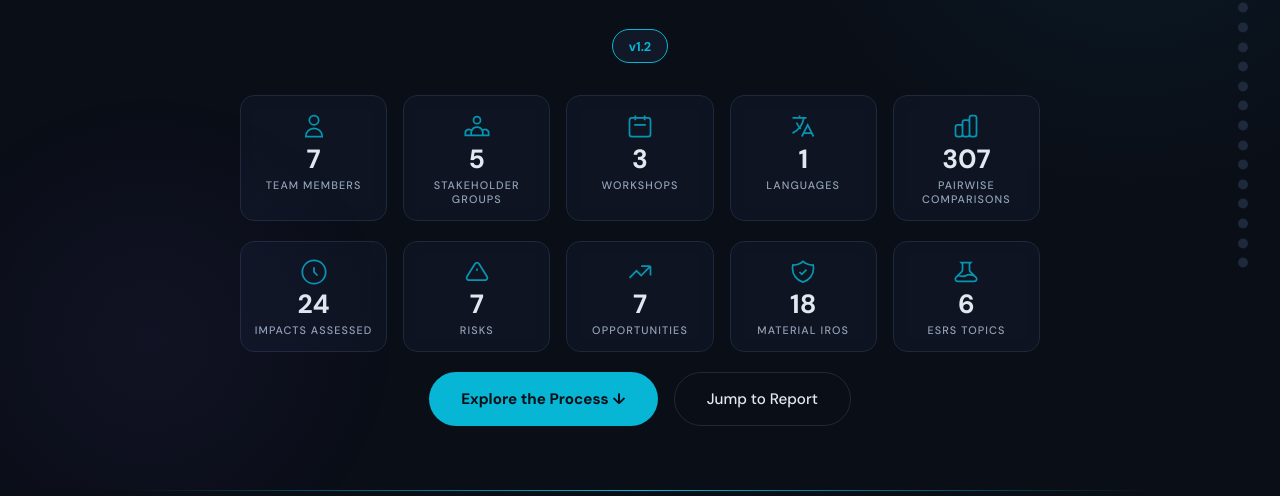
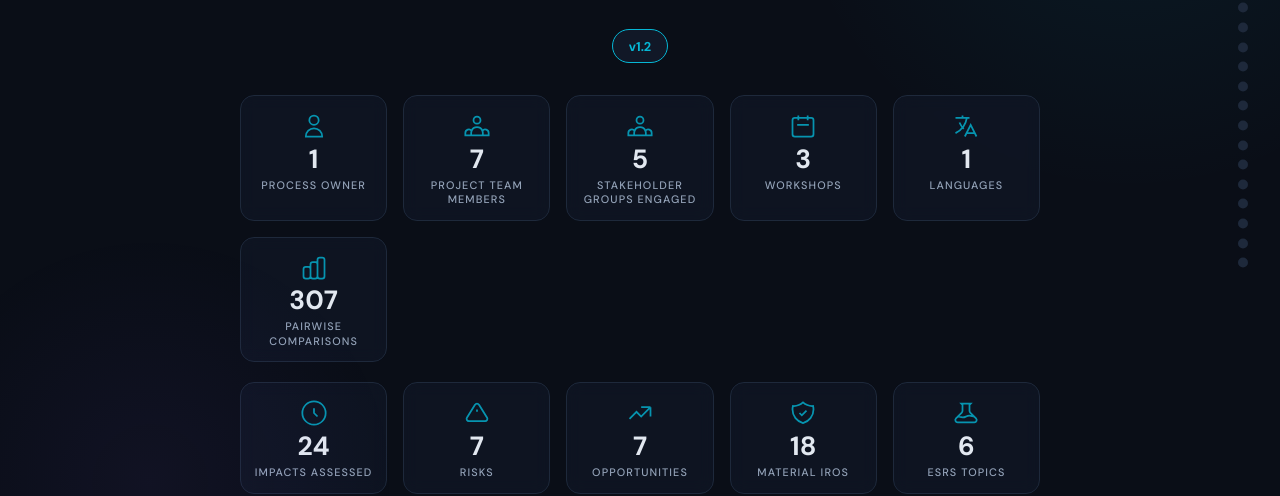
Before and after one commit to ExecutESG/dma-showcase, a plain HTML site: page hydro-energy/index.html in a window 1280 px wide. Shown: the part 304-800 px from the top of the page. Drawn offline with Linux system fonts and the light colour scheme.

Commit message:
fix: apply Jussi's 32 showcase text feedback items

```diff
--- a/hydro-energy/index.html
+++ b/hydro-energy/index.html
@@ -105,11 +105,15 @@
         <div class="hero-stats">
             <div class="hero-stat">
                 <svg class="stat-icon" viewBox="0 0 24 24" fill="none" stroke="currentColor" stroke-width="1.5"><path d="M16 7a4 4 0 11-8 0 4 4 0 018 0zM12 14a7 7 0 00-7 7h14a7 7 0 00-7-7z"/></svg>
-                <span class="val">7</span><span class="lbl">Team Members</span>
+                <span class="val">1</span><span class="lbl">Process Owner</span>
             </div>
             <div class="hero-stat">
                 <svg class="stat-icon" viewBox="0 0 24 24" fill="none" stroke="currentColor" stroke-width="1.5"><path d="M17 20h5v-2a3 3 0 00-5.356-1.857M17 20H7m10 0v-2c0-.656-.126-1.283-.356-1.857M7 20H2v-2a3 3 0 015.356-1.857M7 20v-2c0-.656.126-1.283.356-1.857m0 0a5.002 5.002 0 019.288 0M15 7a3 3 0 11-6 0 3 3 0 016 0z"/></svg>
-                <span class="val">5</span><span class="lbl">Stakeholder Groups</span>
+                <span class="val">7</span><span class="lbl">Project Team Members</span>
+            </div>
+            <div class="hero-stat">
+                <svg class="stat-icon" viewBox="0 0 24 24" fill="none" stroke="currentColor" stroke-width="1.5"><path d="M17 20h5v-2a3 3 0 00-5.356-1.857M17 20H7m10 0v-2c0-.656-.126-1.283-.356-1.857M7 20H2v-2a3 3 0 015.356-1.857M7 20v-2c0-.656.126-1.283.356-1.857m0 0a5.002 5.002 0 019.288 0M15 7a3 3 0 11-6 0 3 3 0 016 0z"/></svg>
+                <span class="val">5</span><span class="lbl">Stakeholder Groups Engaged</span>
             </div>
             <div class="hero-stat">
                 <svg class="stat-icon" viewBox="0 0 24 24" fill="none" stroke="currentColor" stroke-width="1.5"><path d="M8 7V3m8 4V3m-9 8h10M5 21h14a2 2 0 002-2V7a2 2 0 00-2-2H5a2 2 0 00-2 2v12a2 2 0 002 2z"/></svg>
@@ -165,7 +169,7 @@
             <span class="step-num">01</span>
             <span class="step-title">Create DMA</span>
         </div>
-        <p class="step-desc">Define your assessment scope — company name, reporting period, stakeholder languages (English) and ESRS topic coverage. The workflow and all sub-tasks are auto-generated instantly.</p>
+        <p class="step-desc">Initialized a new DMA for [object Object]'s Energy Business Area with specific ESRS reporting configuration.</p>
         <div data-slider data-captions="DMA Dashboard — all assessments at a glance|Create DMA modal — title, languages & scope|DMA detail — workflow auto-generated">
             <img data-src="step01-dma-dashboard.png" alt="DMA Dashboard — all assessments at a glance">
             <img data-src="step01-create-modal.png" alt="Create DMA modal — title, languages & scope">
@@ -179,7 +183,7 @@
             <span class="step-num">02</span>
             <span class="step-title">Forming Project Team</span>
         </div>
-        <p class="step-desc">Add internal team members with roles and preferred languages. Each member receives personalised survey invitations to propose impacts and risks in their own language.</p>
+        <p class="step-desc">Project Team included people from operations, sustainability, safety, risk management and HR.</p>
         <div class="step-kpi">
             <div class="kpi-item"><span class="kpi-val">7</span><span class="kpi-label">Project Team Members</span></div>
             <div class="kpi-item"><span class="kpi-val">1</span><span class="kpi-label">Languages</span></div>
@@ -197,7 +201,7 @@
             <span class="step-num">03</span>
             <span class="step-title">Selecting Stakeholder Groups</span>
         </div>
-        <p class="step-desc">Define external stakeholder groups — Hydropower Operations Workforce, Construction & Maintenance Contractors, Local Communities & Sámi Groups — each with a designated language and contact person.</p>
+        <p class="step-desc">Defined five stakeholder groups including own personnel, local communities, regulators, and environmental NGOs.</p>
         <div class="step-kpi">
             <div class="kpi-item"><span class="kpi-val">5</span><span class="kpi-label">Groups</span></div>
             <div class="kpi-item"><span class="kpi-val">English</span><span class="kpi-label">Languages</span></div>
@@ -221,7 +225,7 @@
             <span class="step-num">04</span>
             <span class="step-title">Invite Project Team to Propose Impacts</span>
         </div>
-        <p class="step-desc">Set invitation dates, then dispatch personalised tokenised survey links to each team member. Each recipient gets a unique, secure URL requiring no login.</p>
+        <p class="step-desc">Process owner set dates and invited the project team to propose impacts.</p>
         <div data-slider data-captions="Workshop 1 Pre-task — personalised survey links dispatched to team">
             <img data-src="step04-details-links.png" alt="Workshop 1 Pre-task — personalised survey links dispatched to team">
         </div>
@@ -233,7 +237,7 @@
             <span class="step-num">05</span>
             <span class="step-title">Proposing Impacts</span>
         </div>
-        <p class="step-desc">Team members complete multilingual surveys proposing positive and negative impacts. Responses flow automatically into the Workshop 1 validation queue.</p>
+        <p class="step-desc">Project Team members proposed positive and negative impacts Energy Business has to the environment and people.</p>
         <div class="step-kpi">
             <div class="kpi-item"><span class="kpi-val">24</span><span class="kpi-label">Impacts Proposed</span></div>
             <div class="kpi-item"><span class="kpi-val">7</span><span class="kpi-label">Respondents</span></div>
@@ -250,7 +254,7 @@
             <span class="step-num">06</span>
             <span class="step-title">Refining and Validating Positive and Negative Impacts</span>
         </div>
-        <p class="step-desc">The facilitation team reviews all proposed impacts in a live workshop. Edit descriptions, accept or reject proposals, and finalise the impact longlist.</p>
+        <p class="step-desc">Process owner facilitated a workshop where the project team refined and validated impacts. AI classified impacts against ESRS topics.</p>
         <div class="step-kpi">
             <div class="kpi-item"><span class="kpi-val">24</span><span class="kpi-label">Impacts Reviewed</span></div>
             <div class="kpi-item"><span class="kpi-val">1</span><span class="kpi-label">Languages</span></div>
@@ -275,7 +279,7 @@
             <span class="step-num">07</span>
             <span class="step-title">Stakeholder Engagement — Pairwise Survey</span>
         </div>
-        <p class="step-desc">Each stakeholder group completes a pairwise comparison survey — choosing between pairs of impacts to produce statistically valid priority rankings without arbitrary scales.</p>
+        <p class="step-desc">Stakeholders ranked impacts through multilingual pairwise comparison surveys.</p>
         <div class="step-kpi">
             <div class="kpi-item"><span class="kpi-val">5</span><span class="kpi-label">Groups Surveyed</span></div>
             <div class="kpi-item"><span class="kpi-val">1</span><span class="kpi-label">Languages</span></div>
@@ -306,7 +310,7 @@
             <span class="step-num">09</span>
             <span class="step-title">Comparative Scatter Plot Views for Positive and Negative Impacts</span>
         </div>
-        <p class="step-desc">Compare how different stakeholder groups rank the same impacts. Interactive scatter plot reveals alignment and divergence between groups — crucial for materiality decisions.</p>
+        <p class="step-desc">Interactive visualization of stakeholder groups' views on most important positive and negative impacts.</p>
         <div data-slider data-captions="Comparative analysis — select stakeholder groups to compare|Scatter plot — impact materiality across stakeholder groups|Legend — impact labels and positions explained">
             <img data-src="step10-comparative-top.png" alt="Comparative analysis — select stakeholder groups to compare">
             <img data-src="step10-comparative-scatter.png" alt="Scatter plot — impact materiality across stakeholder groups">
```
